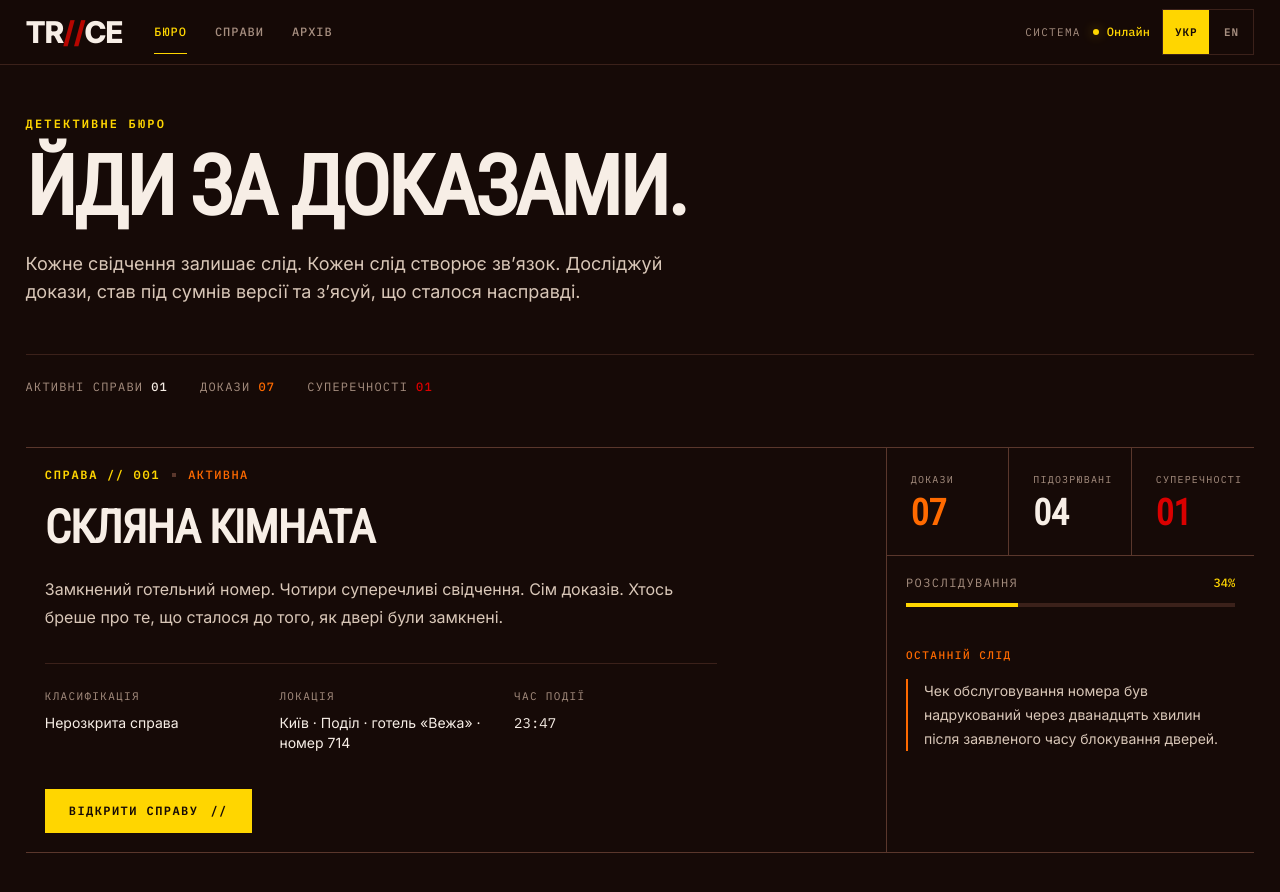
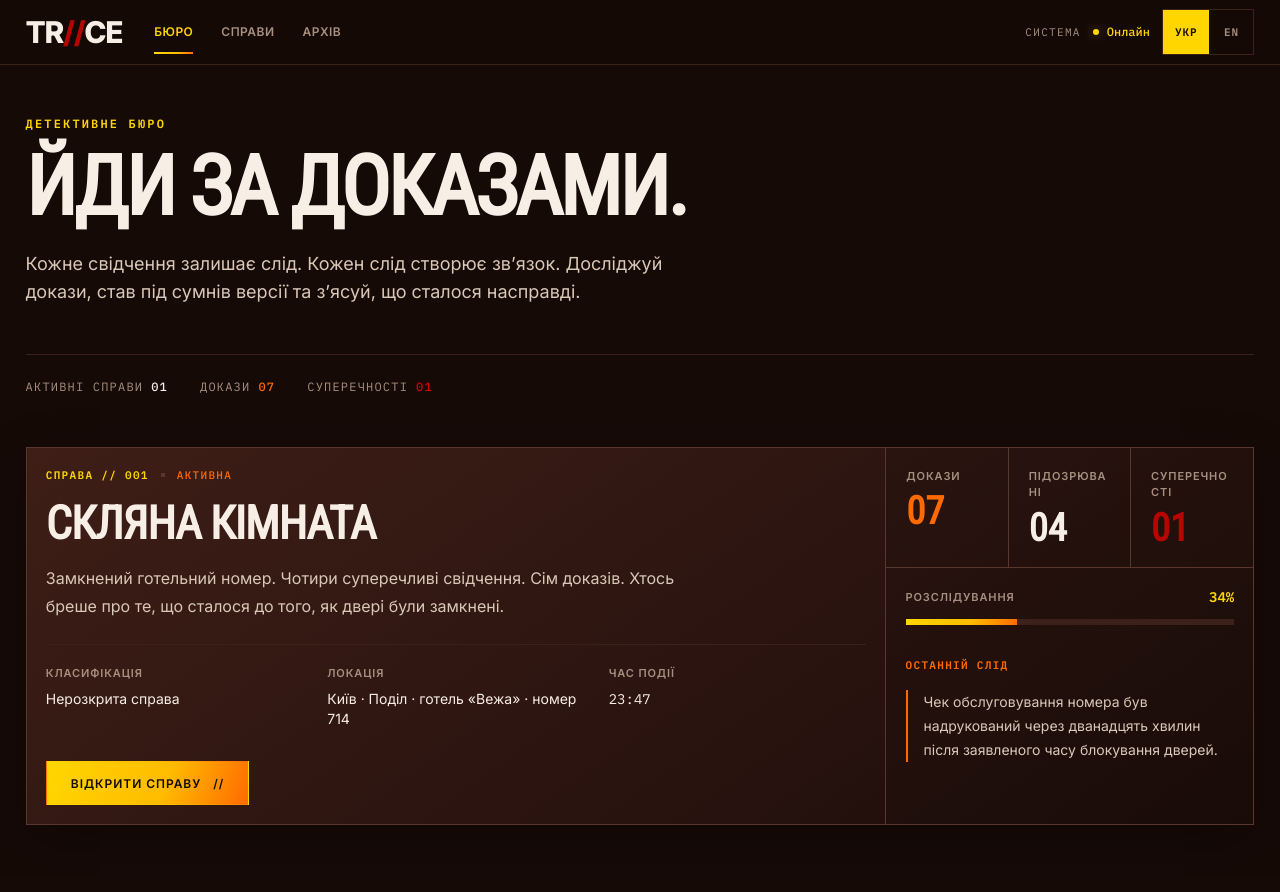
Before and after one commit to Iryna-Vyshniak/tr-ce, a React (Vite) app: page / in a window 1280 px wide. Shown: the top 892 px of the page. Built offline with nearby package versions, Linux system fonts and the light colour scheme; a web font is replaced by a local one.

Commit message:
feat: enhance navigation and case components with improved styling and accessibility

```diff
--- a/src/components/layout/MainNavigation.tsx
+++ b/src/components/layout/MainNavigation.tsx
@@ -1,3 +1,6 @@
+
+import { useLocation } from "react-router-dom";
+
 import { useLocale } from "../../features/localization/hooks/useLocale";
 
 const navigationItems = [
@@ -17,35 +20,53 @@ const navigationItems = [
 
 export function MainNavigation() {
   const { t } = useLocale();
+  const location = useLocation();
+
+  const activeHash = location.hash || "#hq";
 
   return (
     <nav
       aria-label="Main navigation"
-      className="min-w-0 flex-1 overflow-x-auto"
+      className={[
+        "min-w-0 flex-1",
+        "overflow-x-auto",
+        "[scrollbar-width:none]",
+        "[&::-webkit-scrollbar]:hidden",
+      ].join(" ")}
     >
-      <ul className="flex min-w-max items-center gap-1">
-        {navigationItems.map((item, index) => {
-          const isActive = index === 0;
+      <ul className="flex min-w-max items-center gap-0.5 sm:gap-1">
+        {navigationItems.map((item) => {
+          const isActive =
+            location.pathname === "/" &&
+            activeHash === item.href;
 
           return (
             <li key={item.key}>
               <a
-                href={item.href}
-                aria-current={isActive ? "page" : undefined}
+                href={`/${item.href}`}
+                aria-current={isActive ? "location" : undefined}
                 className={[
-                  "relative flex min-h-11 items-center px-3",
-                  "font-mono text-xs font-medium uppercase tracking-[0.08em]",
-                  "transition-colors duration-200",
+                  "trce-nav-link",
+                  "relative min-h-11",
+                  "px-2 text-[0.625rem]",
+                  "tracking-[0.04em]",
+                  "sm:px-3 sm:text-xs",
                   isActive
                     ? "text-signal"
-                    : "text-muted-foreground hover:text-foreground",
+                    : "text-muted-foreground",
                 ].join(" ")}
               >
                 {t.navigation[item.key]}
 
                 {isActive && (
                   <span
-                    className="absolute inset-x-3 bottom-0 h-px bg-signal"
+                    className={[
+                      "pointer-events-none",
+                      "absolute inset-x-2 bottom-0",
+                      "h-0.5",
+                      "bg-[image:var(--gradient-signal)]",
+                      "sm:inset-x-3",
+                    ].join(" ")}
                     aria-hidden="true"
                   />
                 )}
@@ -57,3 +78,4 @@ export function MainNavigation() {
     </nav>
   );
 }
+6
--- a/src/features/cases/components/ActiveCase.tsx
+++ b/src/features/cases/components/ActiveCase.tsx
@@ -1,3 +1,4 @@
+
 import { Link } from "react-router-dom";
 
 import { useLocale } from "../../localization/hooks/useLocale";
@@ -16,22 +17,30 @@ interface CaseMetricProps {
 const metricValueStyles = {
   default: "text-foreground",
   evidence: "text-evidence",
-  critical: "text-critical",
+  critical: "text-critical-hover",
 } as const;
 
 export function ActiveCase({ caseData }: ActiveCaseProps) {
   const { locale, t } = useLocale();
 
+  const progress = Math.min(
+    100,
+    Math.max(0, caseData.progress),
+  );
+
   return (
     <article
       id="active-case"
       aria-labelledby={`case-${caseData.id}-title`}
-      className="border-y border-border"
+      className={[
+        "trce-surface",
+        "overflow-hidden",
+      ].join(" ")}
     >
       <div className="grid lg:grid-cols-[minmax(0,1.4fr)_minmax(20rem,0.6fr)]">
         <div className="card-spacing">
           <div className="flex flex-wrap items-center gap-3">
-            <span className="font-mono text-xs font-semibold uppercase tracking-[0.14em] text-signal">
+            <span className="font-mono text-[0.6875rem] font-semibold uppercase tracking-[0.12em] text-signal">
               {t.case.case} // {caseData.caseNumber}
             </span>
 
@@ -40,25 +49,25 @@ export function ActiveCase({ caseData }: ActiveCaseProps) {
               aria-hidden="true"
             />
 
-            <span className="font-mono text-xs font-medium uppercase tracking-[0.12em] text-evidence">
+            <span className="font-mono text-[0.6875rem] font-medium uppercase tracking-[0.12em] text-evidence">
               {t.case[caseData.status]}
             </span>
           </div>
 
           <h2
             id={`case-${caseData.id}-title`}
-            className="mt-5 font-display text-5xl font-extrabold uppercase leading-[0.9] tracking-[-0.035em] sm:text-6xl lg:text-7xl"
+            className="mt-4 font-display font-extrabold uppercase text-foreground"
           >
             {caseData.title[locale]}
           </h2>
 
-          <p className="mt-6 max-w-2xl text-base leading-7 text-foreground-secondary">
+          <p className="mt-4 max-w-2xl text-sm leading-6 text-foreground-secondary sm:text-base sm:leading-7">
             {caseData.description[locale]}
           </p>
 
-          <dl className="mt-8 grid max-w-2xl gap-x-8 gap-y-5 border-t border-border-subtle pt-6 sm:grid-cols-3">
+          <dl className="mt-6 grid gap-4 border-t border-border-subtle pt-5 sm:grid-cols-3 sm:gap-6">
             <div>
-              <dt className="font-mono text-[0.6875rem] uppercase tracking-[0.12em] text-muted-foreground">
+              <dt className="trce-data-label">
                 {t.case.classification}
               </dt>
 
@@ -68,7 +77,7 @@ export function ActiveCase({ caseData }: ActiveCaseProps) {
             </div>
 
             <div>
-              <dt className="font-mono text-[0.6875rem] uppercase tracking-[0.12em] text-muted-foreground">
+              <dt className="trce-data-label">
                 {t.case.location}
               </dt>
 
@@ -78,7 +87,7 @@ export function ActiveCase({ caseData }: ActiveCaseProps) {
             </div>
 
             <div>
-              <dt className="font-mono text-[0.6875rem] uppercase tracking-[0.12em] text-muted-foreground">
+              <dt className="trce-data-label">
                 {t.case.reportedTime}
               </dt>
 
@@ -88,17 +97,14 @@ export function ActiveCase({ caseData }: ActiveCaseProps) {
             </div>
           </dl>
 
-          <div className="mt-9">
+          <div className="mt-6 sm:mt-8">
             <Link
               to={`/cases/${caseData.id}`}
-              className="inline-flex min-h-11 items-center justify-center bg-signal px-6 py-3 font-mono text-xs font-semibold uppercase tracking-[0.12em] text-background transition-colors duration-200 hover:bg-signal-hover"
+              className="trce-button trce-button-primary"
             >
               {t.case.openCase}
 
-              <span
-                className="ml-3"
-                aria-hidden="true"
-              >
+              <span aria-hidden="true">
                 //
               </span>
             </Link>
@@ -106,7 +112,11 @@ export function ActiveCase({ caseData }: ActiveCaseProps) {
         </div>
 
         <aside
-          className="border-t border-border lg:border-l lg:border-t-0"
+          className={[
+            "border-t border-border",
+            "bg-background/20",
+            "lg:border-l lg:border-t-0",
+          ].join(" ")}
           aria-label={t.case.investigation}
         >
           <dl className="grid grid-cols-3 border-b border-border">
@@ -131,38 +141,36 @@ export function ActiveCase({ caseData }: ActiveCaseProps) {
           <div className="card-spacing">
             <div>
               <div className="flex items-center justify-between gap-4">
-                <p className="font-mono text-xs uppercase tracking-[0.12em] text-muted-foreground">
+                <p className="trce-data-label">
                   {t.case.investigation}
                 </p>
 
                 <p
-                  className="font-mono text-xs font-medium text-signal"
+                  className="font-mono text-sm font-semibold text-signal"
                   aria-hidden="true"
                 >
-                  {caseData.progress}%
+                  {progress}%
                 </p>
               </div>
 
               <div
-                className="mt-3 h-1 overflow-hidden bg-border-subtle"
+                className="trce-progress mt-3"
                 role="progressbar"
                 aria-label={t.case.investigation}
                 aria-valuemin={0}
                 aria-valuemax={100}
-                aria-valuenow={caseData.progress}
-                aria-valuetext={`${caseData.progress}%`}
+                aria-valuenow={progress}
+                aria-valuetext={`${progress}%`}
               >
                 <div
-                  className="h-full bg-signal transition-[width] duration-300"
-                  style={{
-                    width: `${caseData.progress}%`,
-                  }}
+                  className="trce-progress-fill"
+                  style={{ width: `${progress}%` }}
                 />
               </div>
             </div>
 
-            <div className="mt-10">
-              <p className="font-mono text-[0.6875rem] font-medium uppercase tracking-[0.14em] text-evidence">
+            <div className="mt-8">
+              <p className="font-mono text-[0.6875rem] font-semibold uppercase tracking-[0.12em] text-evidence">
                 {t.case.latestTrace}
               </p>
 
@@ -185,13 +193,18 @@ function CaseMetric({
   const valueClassName = metricValueStyles[variant];
 
   return (
-    <div className="border-r border-border p-4 last:border-r-0 sm:p-6">
-      <dt className="font-mono text-[0.625rem] uppercase tracking-[0.12em] text-muted-foreground">
+    <div className="min-w-0 border-r border-border p-3 last:border-r-0 sm:p-5">
+      <dt className="trce-data-label break-words">
         {label}
       </dt>
 
       <dd
-        className={`mt-2 font-display text-4xl font-bold leading-none ${valueClassName}`}
+        className={[
+          "mt-2 font-display",
+          "text-[clamp(1.5rem,3vw,2.5rem)]",
+          "font-bold leading-none",
+          valueClassName,
+        ].join(" ")}
       >
         {String(value).padStart(2, "0")}
       </dd>
--- a/src/features/investigation/components/CaseWorkspaceHeader.tsx
+++ b/src/features/investigation/components/CaseWorkspaceHeader.tsx
@@ -1,3 +1,4 @@
+
 import { Link, NavLink } from "react-router-dom";
 
 import type { CaseSummary } from "../../cases/types/case.types";
@@ -8,46 +9,14 @@ interface CaseWorkspaceHeaderProps {
 }
 
 const workspaceNavigation = [
-  {
-    key: "overview",
-    path: "",
-    end: true,
-  },
-  {
-    key: "evidence",
-    path: "evidence",
-    end: false,
-  },
-  {
-    key: "scene",
-    path: "scene",
-    end: false,
-  },
-  {
-    key: "people",
-    path: "people",
-    end: false,
-  },
-    {
-    key: "interrogation",
-    path: "interrogation",
-    end: false,
-  },
-  {
-    key: "timeline",
-    path: "timeline",
-    end: false,
-  },
-  {
-    key: "board",
-    path: "board",
-    end: false,
-  },
-  {
-    key: "theory",
-    path: "theory",
-    end: false,
-  },
+  { key: "overview", path: "", end: true },
+  { key: "evidence", path: "evidence", end: false },
+  { key: "scene", path: "scene", end: false },
+  { key: "people", path: "people", end: false },
+  { key: "interrogation", path: "interrogation", end: false },
+  { key: "timeline", path: "timeline", end: false },
+  { key: "board", path: "board", end: false },
+  { key: "theory", path: "theory", end: false },
 ] as const;
 
 export function CaseWorkspaceHeader({
@@ -55,16 +24,27 @@ export function CaseWorkspaceHeader({
 }: CaseWorkspaceHeaderProps) {
   const { locale, t } = useLocale();
 
+  const progress = Math.min(
+    100,
+    Math.max(0, caseData.progress),
+  );
+
   return (
-    <header className="border-b border-border">
+    <header className="border-b border-border bg-background/30">
       <div className="layout-container workspace-header-spacing">
-        {/* Back navigation */}
         <Link
           to="/"
-          className="inline-flex min-h-11 items-center font-mono text-[0.6875rem] font-semibold uppercase tracking-[0.12em] text-muted-foreground transition-colors duration-200 hover:text-signal"
+          className={[
+            "inline-flex min-h-11 items-center gap-2",
+            "font-mono text-[0.6875rem]",
+            "font-semibold uppercase tracking-[0.1em]",
+            "text-muted-foreground",
+            "transition-colors duration-200",
+            "hover:text-signal",
+          ].join(" ")}
         >
           <span
-            className="mr-2 text-signal"
+            className="text-signal"
             aria-hidden="true"
           >
             ←
@@ -73,73 +53,72 @@ export function CaseWorkspaceHeader({
           {t.case.workspace.backToHQ}
         </Link>
 
-        {/* Case identity */}
-        <div className="mt-5 content-gap flex flex-col pb-8 lg:flex-row lg:items-end lg:justify-between">
+        <div className="mt-4 flex flex-col gap-5 pb-6 lg:flex-row lg:items-end lg:justify-between">
           <div className="min-w-0">
             <div className="flex flex-wrap items-center gap-3">
-              <p className="font-mono text-xs font-semibold uppercase tracking-[0.14em] text-signal">
+              <p className="font-mono text-[0.6875rem] font-semibold uppercase tracking-[0.12em] text-signal">
                 {t.case.case} // {caseData.caseNumber}
               </p>
 
               <span
-                className="size-1 shrink-0 bg-border"
+                className="size-1 bg-border"
                 aria-hidden="true"
               />
 
-              <p className="font-mono text-xs font-medium uppercase tracking-[0.12em] text-evidence">
+              <p className="font-mono text-[0.6875rem] font-medium uppercase tracking-[0.12em] text-evidence">
                 {t.case[caseData.status]}
               </p>
             </div>
 
-            <h1 className="mt-4 font-display text-5xl font-extrabold uppercase leading-[0.88] tracking-[-0.04em] sm:text-6xl lg:text-7xl">
+            <h1 className="mt-3 font-display font-extrabold uppercase text-foreground">
               {caseData.title[locale]}
             </h1>
 
-            <p className="mt-4 font-mono text-xs uppercase tracking-[0.08em] text-muted-foreground">
+            <p className="mt-3 font-mono text-[0.6875rem] uppercase leading-5 tracking-[0.06em] text-muted-foreground">
               {caseData.location[locale]}
             </p>
           </div>
 
-          {/* Case progress */}
           <div className="w-full max-w-xs shrink-0">
             <div className="flex items-center justify-between gap-4">
-              <span className="font-mono text-[0.6875rem] uppercase tracking-[0.12em] text-muted-foreground">
+              <span className="trce-data-label">
                 {t.case.workspace.progress}
               </span>
 
               <span
-                className="font-mono text-xs font-semibold text-signal"
+                className="font-mono text-sm font-semibold text-signal"
                 aria-hidden="true"
               >
-                {caseData.progress}%
+                {progress}%
               </span>
             </div>
 
             <div
-              className="mt-3 h-1 overflow-hidden bg-border-subtle"
+              className="trce-progress mt-3"
               role="progressbar"
               aria-label={t.case.workspace.progress}
               aria-valuemin={0}
               aria-valuemax={100}
-              aria-valuenow={caseData.progress}
-              aria-valuetext={`${caseData.progress}%`}
+              aria-valuenow={progress}
+              aria-valuetext={`${progress}%`}
             >
               <div
-                className="h-full bg-signal transition-[width] duration-300"
-                style={{
-                  width: `${caseData.progress}%`,
-                }}
+                className="trce-progress-fill"
+                style={{ width: `${progress}%` }}
               />
             </div>
           </div>
         </div>
 
-        {/* Investigation navigation */}
         <nav
           aria-label={t.case.investigation}
-          className="overflow-x-auto"
+          className={[
+            "overflow-x-auto",
+            "[scrollbar-width:none]",
+            "[&::-webkit-scrollbar]:hidden",
+          ].join(" ")}
         >
-          <ul className="flex min-w-max">
+          <ul className="flex min-w-max items-center">
             {workspaceNavigation.map((item) => (
               <li key={item.key}>
                 <NavLink
@@ -147,8 +126,11 @@ export function CaseWorkspaceHeader({
                   end={item.end}
                   className={({ isActive }) =>
                     [
-                      "relative flex min-h-12 items-center px-4",
-                      "font-mono text-[0.6875rem] font-semibold uppercase tracking-[0.12em]",
+                      "relative inline-flex min-h-12",
+                      "items-center px-3 sm:px-4",
+                      "font-mono text-[0.6875rem]",
+                      "font-semibold uppercase",
+                      "tracking-[0.08em]",
                       "transition-colors duration-200",
                       isActive
                         ? "text-signal"
@@ -162,7 +144,13 @@ export function CaseWorkspaceHeader({
 
                       {isActive && (
                         <span
-                          className="absolute inset-x-4 bottom-0 h-px bg-signal"
+                          className={[
+                            "pointer-events-none",
+                            "absolute inset-x-3 bottom-0",
+                            "h-0.5",
+                            "bg-[image:var(--gradient-signal)]",
+                            "sm:inset-x-4",
+                          ].join(" ")}
                           aria-hidden="true"
                         />
                       )}
@@ -177,3 +165,4 @@ export function CaseWorkspaceHeader({
     </header>
   );
 }
+3
```
